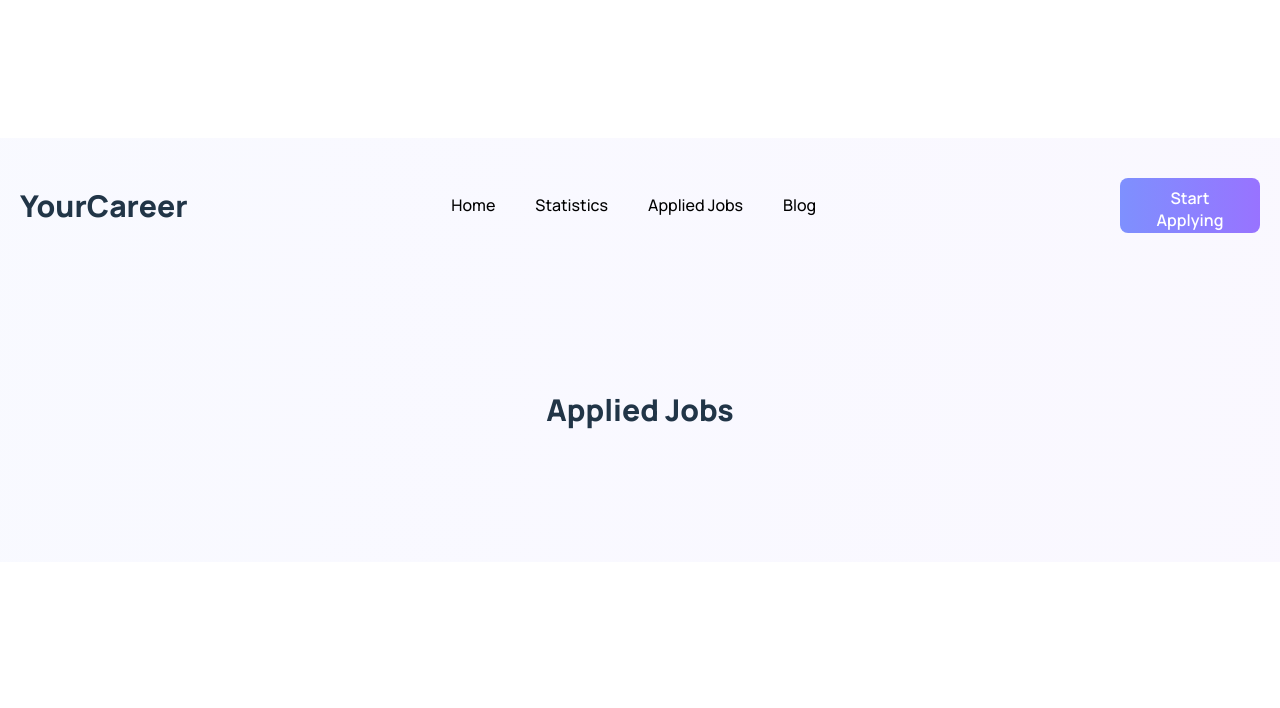
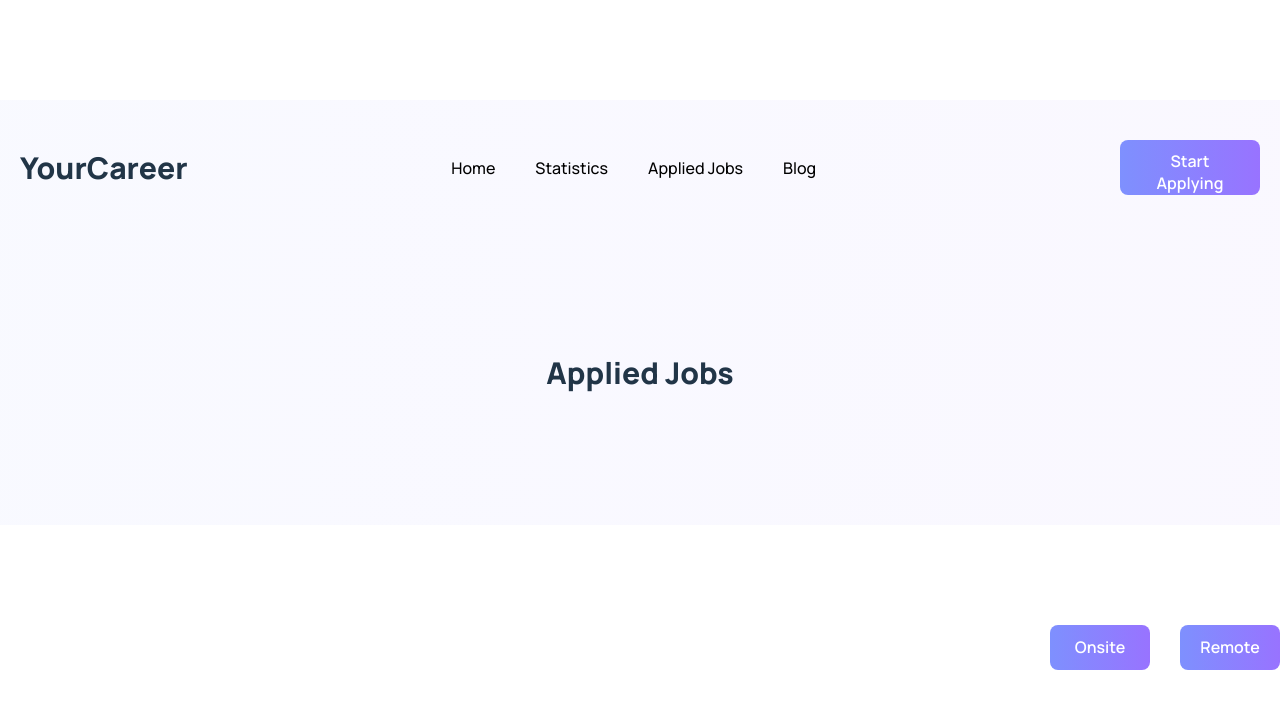
Before and after one commit to MHSourov621/YourCareer, a React (Vite) app: page /jobs in a window 1280 px wide. Shown: the top 708 px of the page. Built offline with nearby package versions, Linux system fonts and the light colour scheme.

Commit message:
onsite and remote button work

```diff
--- a/src/component/AppliedJob/AppliedJob.css
+++ b/src/component/AppliedJob/AppliedJob.css
@@ -10,3 +10,14 @@
     font-size: 30px;
     font-weight: 800;
 }
+
+.filter-btn-container{
+    margin-bottom: 30px;
+    text-align: end;
+}
+
+.filter-btn{
+    width: 100px;
+    height: 45px;
+    margin-left: 30px;
+}
--- a/src/component/AppliedJob/AppliedJob.jsx
+++ b/src/component/AppliedJob/AppliedJob.jsx
@@ -14,6 +14,17 @@ const AppliedJob = () => {
             selectedJob.push(foundJobs);
         }
     }
+    const [show, setShow] = useState(selectedJob);
+
+    const handleOnsite = () => {
+        const onsite = selectedJob.filter(sh => sh.type == "Onsite");
+        setShow(onsite)
+    }
+
+    const handleRemote = () => {
+        const remote = selectedJob.filter(sh => sh.type == "Remote");
+        setShow(remote)
+    }
 
     // console.log(selectedJob);
     return (
@@ -21,9 +32,13 @@ const AppliedJob = () => {
             <div className='applied-banner'>
                 <h2>Applied Jobs</h2>
             </div>
+            <div className='filter-btn-container'>
+                <button onClick={handleOnsite} className='btn filter-btn'>Onsite</button>
+                <button onClick={handleRemote} className='btn filter-btn'>Remote</button>
+            </div>
             <div>
                 {
-                    selectedJob.map(job => <Apply
+                    show.map(job => <Apply
                         key={job.id}
                         applyJob={job}
                     ></Apply>)
--- a/src/component/Blog/Blog.jsx
+++ b/src/component/Blog/Blog.jsx
@@ -4,7 +4,7 @@ const Blog = () => {
     return (
         <div>
             <h3>1: When should you use context API?</h3>
-            <p>Ans: Context API is used when some data need to be accessible by many components at different nesting pages.</p>
+            <p>Ans: Context API is used when some data need to be accessible by many components at different nesting pages. When we need a data in many component ans its painful for send data by props, then we use context API. Then don't need to drilling props.</p>
 
             <h3>2: What is a custom hook?</h3>
             <p>Ans: A custom hook is a special JavaScript function whose name starts with "use" and can be used to call other hooks like useState, useEffect, useMemo etc</p>
--- a/src/component/Jobs/Jobs.jsx
+++ b/src/component/Jobs/Jobs.jsx
@@ -4,7 +4,7 @@ import "./Jobs.css"
 
 const Jobs = ({ jobs }) => {
     const [product, setNewProduct] = useState(jobs.slice(0, -2));
-    console.log(product);
+    // console.log(product);
 
     const handleSeeAllBtn = () => {
         setNewProduct(jobs)
--- a/src/main.jsx
+++ b/src/main.jsx
@@ -19,7 +19,7 @@ const router = createBrowserRouter([
   {
     path: "/",
     element: <Home></Home>,
-    // errorElement : <ErrorPage></ErrorPage>,
+    errorElement : <ErrorPage></ErrorPage>,
     children : [
       {
         path : "/",
```
